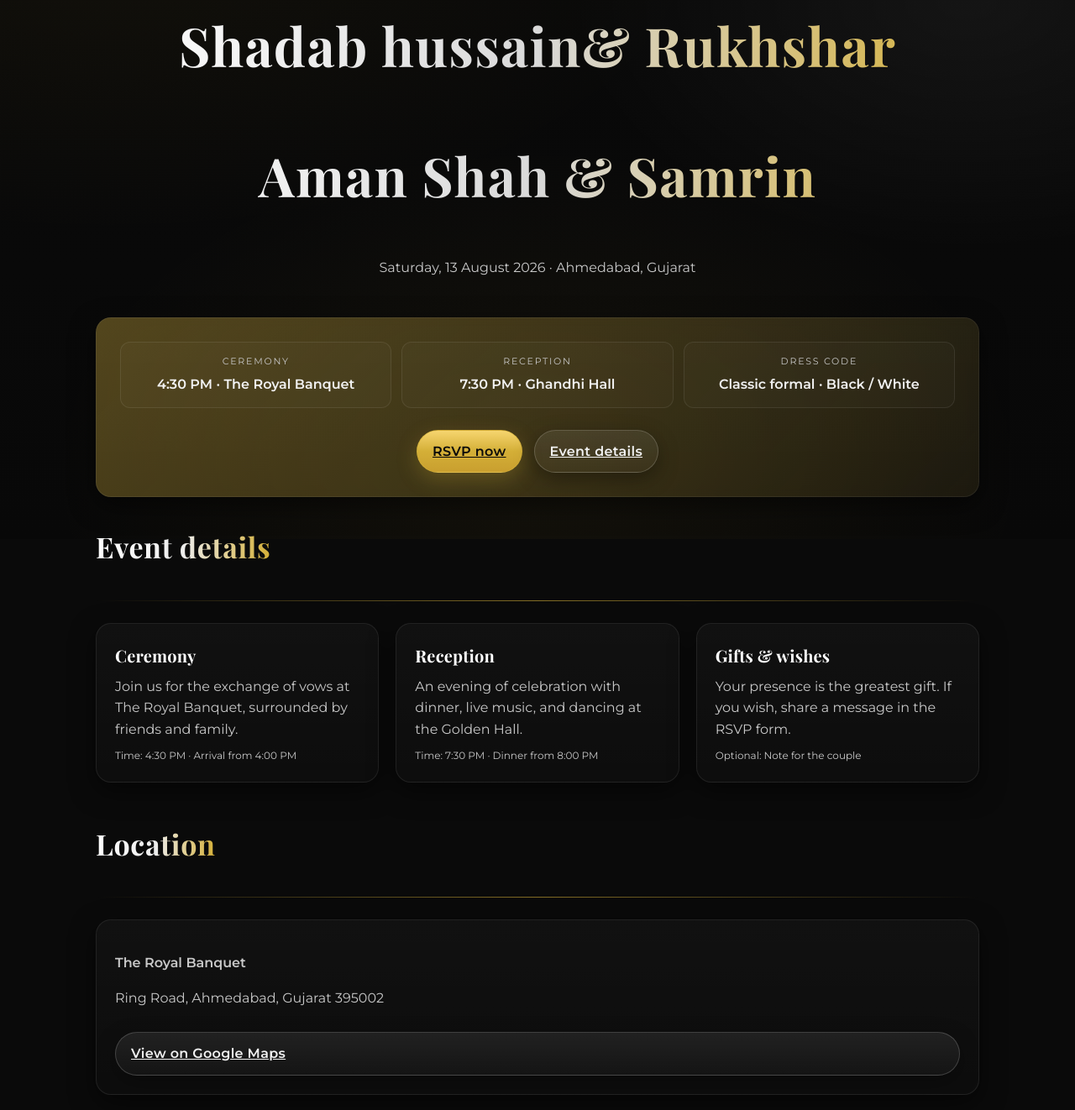
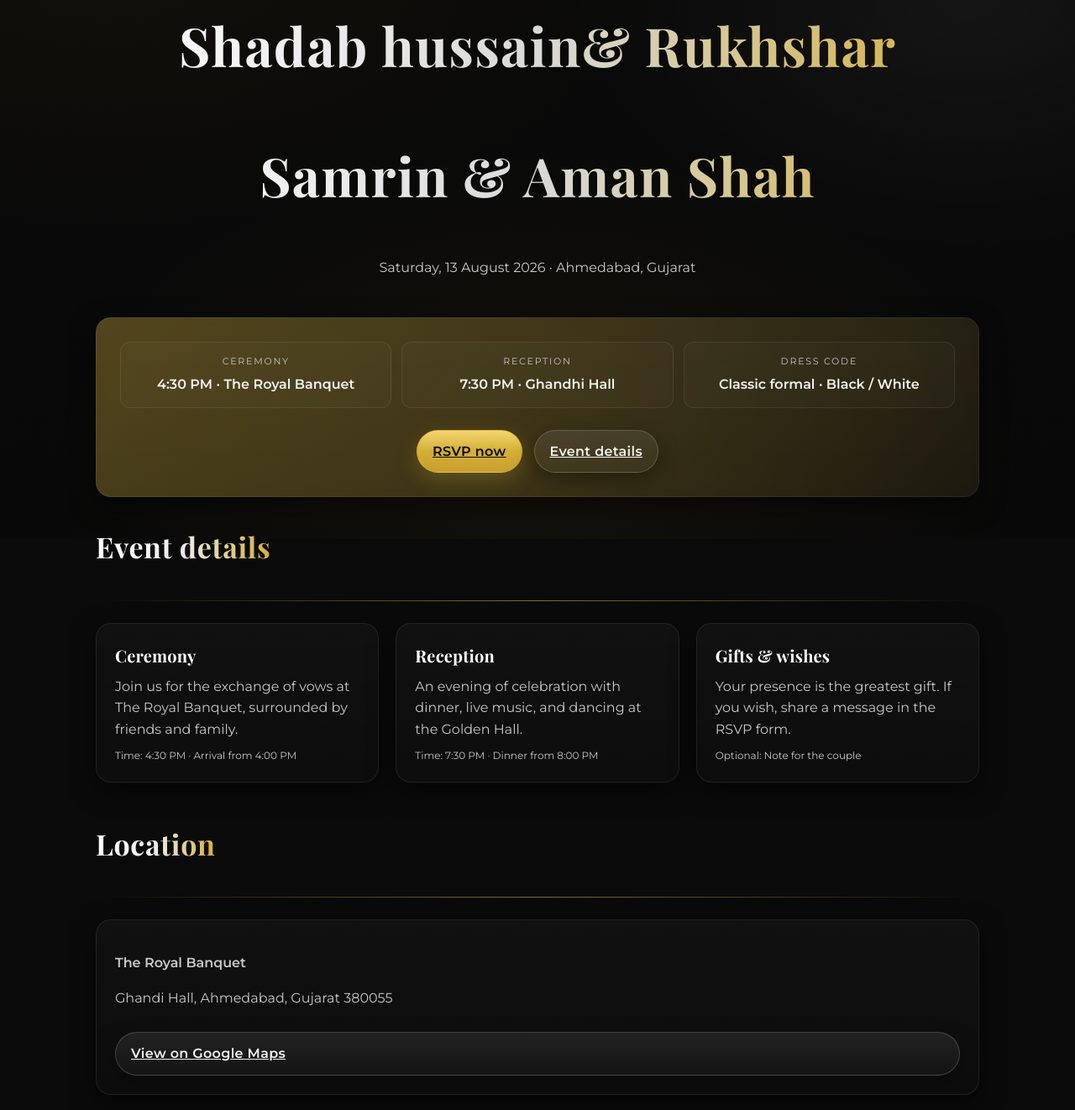
Before and after one commit to Shaikhshahnawaz17/Wedding-Invitation, a plain HTML site: page index.html in a window 1280 px wide. Shown: the part 158-1480 px from the top of the page at 84% size. Drawn offline with nearby package versions, Linux system fonts and the light colour scheme.

Commit message:
Update names and address in index.html

```diff
--- a/index.html
+++ b/index.html
@@ -249,7 +249,7 @@
     </div>
 
     <h1 class="couple">Shadab hussain&amp; Rukhshar</h1>
-    <h1 class="couple">Aman Shah &amp; Samrin</h1>
+    <h1 class="couple">Samrin &amp; Aman Shah</h1>
     <div class="date">Saturday, 13 August 2026 · Ahmedabad, Gujarat</div>
 
     <div class="hero-card gold-border">
@@ -304,7 +304,7 @@
       <div class="location">
         <div class="address">
           <p><strong>The Royal Banquet</strong></p>
-          <p>Ring Road, Ahmedabad, Gujarat 395002</p>
+          <p>Ghandi Hall, Ahmedabad, Gujarat 380055</p>
         </div>
         <a class="btn btn-outline map-btn" target="_blank" rel="noopener"
            href="https://maps.app.goo.gl/fuAXupVABhPtzyLRA">
@@ -332,7 +332,7 @@
       <div class="grid">
         <div class="card">
           <h4>Wedding planner</h4>
-          <p>Shaikh Shahnawaz</p>
+          <p>Shaikh Shadab Hussain</p>
           <p class="help" style="margin-top:8px;">Email: shs679826@gmail.com</p>
           <p class="help">Phone: +91 9978651469</p>
         </div>
```
